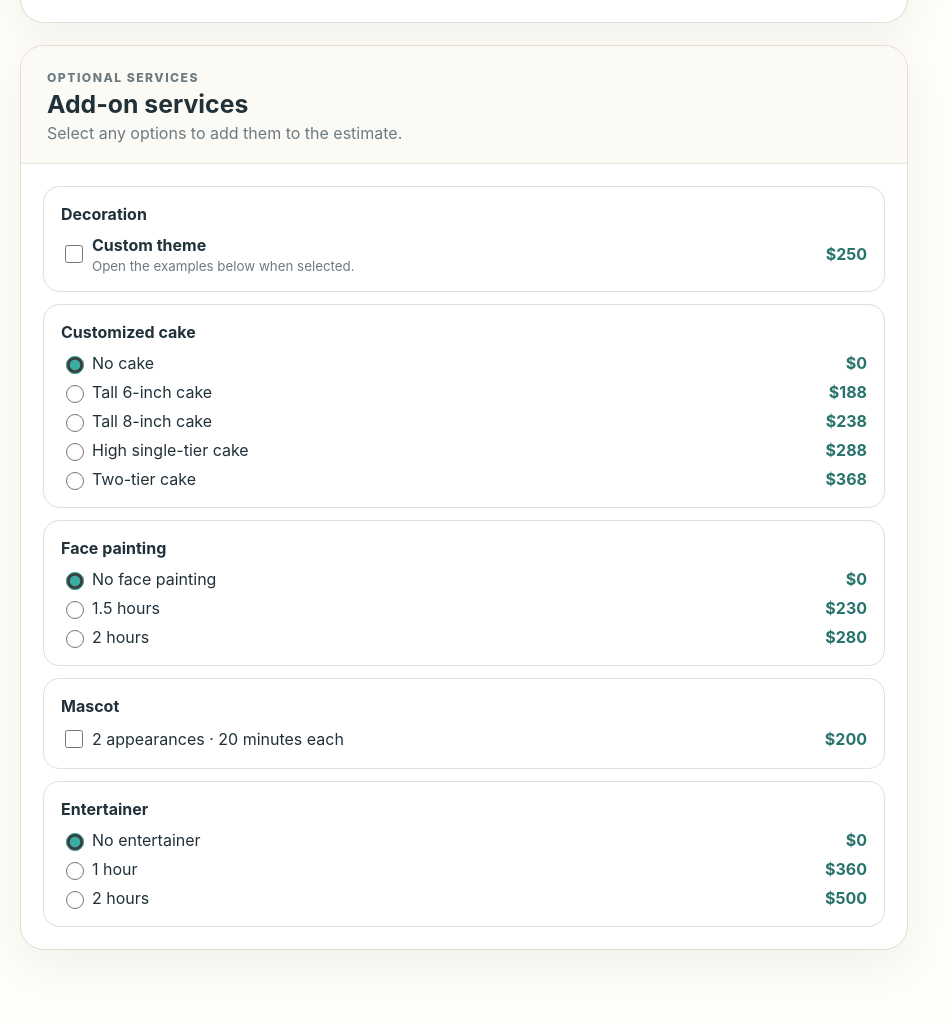
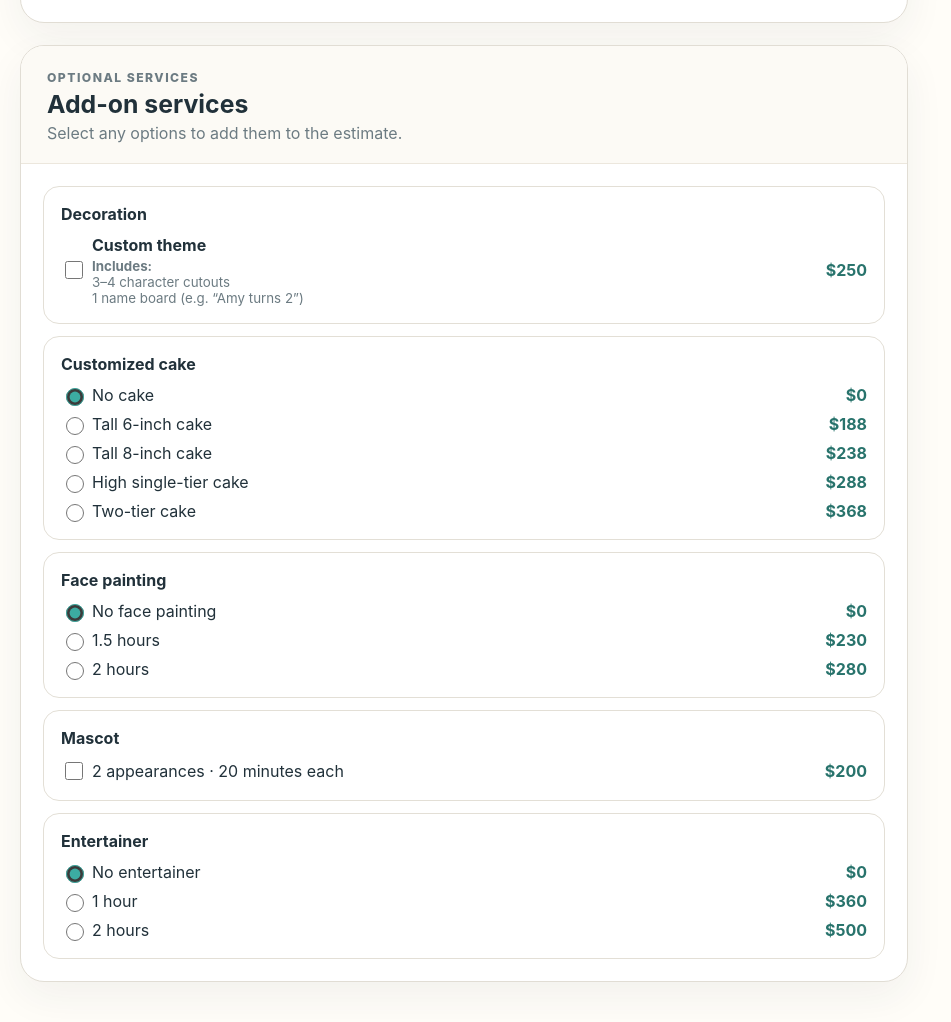
Before and after one commit to Flora-Meng/little-amigos-enquiry-tracker, a Django app: page /package-showcase/ in a window 1280 px wide. Shown: the part 2183-3205 px from the top of the page, without its empty margins (0-951 px from the left). Before the commit the page ends 3133 px from the top, so only its background shows below. Run offline with Django 5.2, Linux system fonts and the light colour scheme; a user stored in the database is signed in; parts of the project's set-up code (start-up, migrations or seed data) failed here and were passed over.

Commit message:
Describe custom theme inclusions

```diff
--- a/templates/package_showcase/canberra.html
+++ b/templates/package_showcase/canberra.html
@@ -107,7 +107,7 @@
         <header class="showcase-panel-heading"><div><p class="eyebrow">Optional services</p><h2>Add-on services</h2><p>Select any options to add them to the estimate.</p></div></header>
         <div class="addon-list">
           <section class="addon-group decoration-addon"><h3>Decoration</h3><div class="addon-options">
-            <label class="addon-option"><input type="checkbox" value="Custom theme" data-addon-price="250" data-custom-theme-toggle><span><b>Custom theme</b><small>Open the examples below when selected.</small></span><strong>$250</strong></label>
+            <label class="addon-option"><input type="checkbox" value="Custom theme" data-addon-price="250" data-custom-theme-toggle><span><b>Custom theme</b><small><b>Includes:</b> 3–4 character cutouts<br>1 name board (e.g. “Amy turns 2”)</small></span><strong>$250</strong></label>
           </div>
             <div class="custom-theme-gallery" data-custom-theme-gallery hidden>
               <figure class="showcase-photo"><img src="{% static 'package_showcase/canberra/custom-theme-1-20261009.jpg' %}" alt="Custom theme example 1" loading="lazy"></figure>
```
